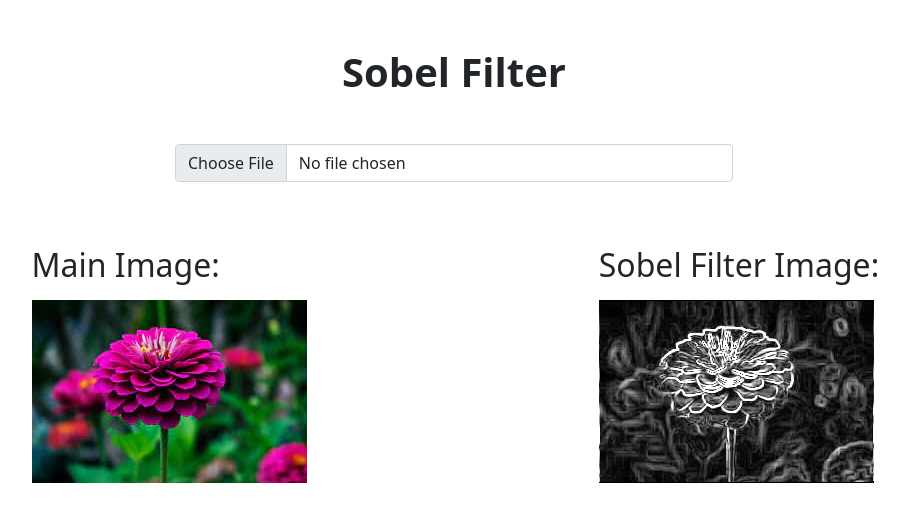
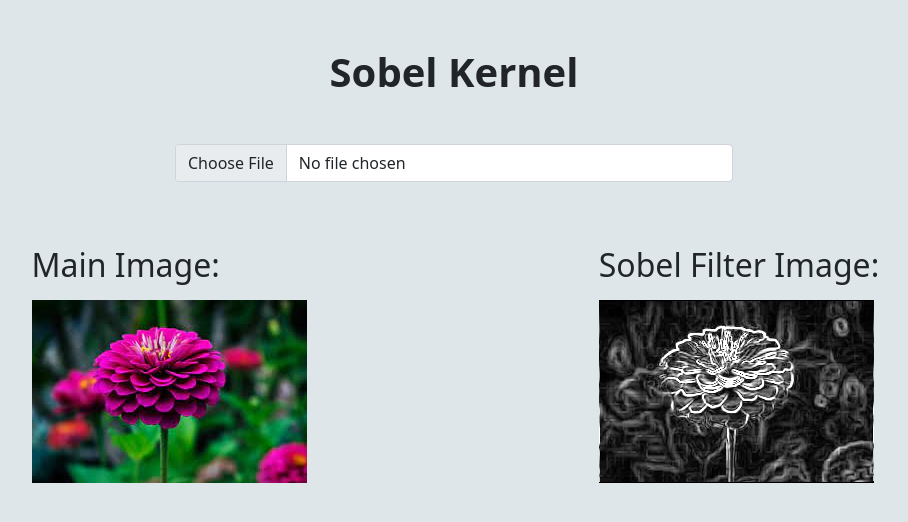
Before and after one commit to nayem1816/edge-ditextion-sobel-filter, a plain HTML site: page index.html in a window 1280 px wide. Shown: the whole page, without its empty margins (186-1094 px from the left). Drawn offline with nearby package versions, Linux system fonts and the light colour scheme.

Commit message:
design change

```diff
--- a/index.html
+++ b/index.html
@@ -12,12 +12,12 @@
             integrity="sha384-1BmE4kWBq78iYhFldvKuhfTAU6auU8tT94WrHftjDbrCEXSU1oBoqyl2QvZ6jIW3"
             crossorigin="anonymous"
         />
-        <title>Sobel Filter</title>
+        <title>Sobel Kernel</title>
         <link href="styles/style.css" rel="stylesheet" />
     </head>
     <body>
         <div class="container">
-            <h1 class="text-center my-5 fs-1 fw-bold">Sobel Filter</h1>
+            <h1 class="text-center my-5 fs-1 fw-bold">Sobel Kernel</h1>
 
             <div class="">
                 <input
--- a/styles/style.css
+++ b/styles/style.css
@@ -3,3 +3,6 @@
     margin: 0;
     padding: 0;
 }
+body {
+    background-color: #dfe6e9;
+}
```
